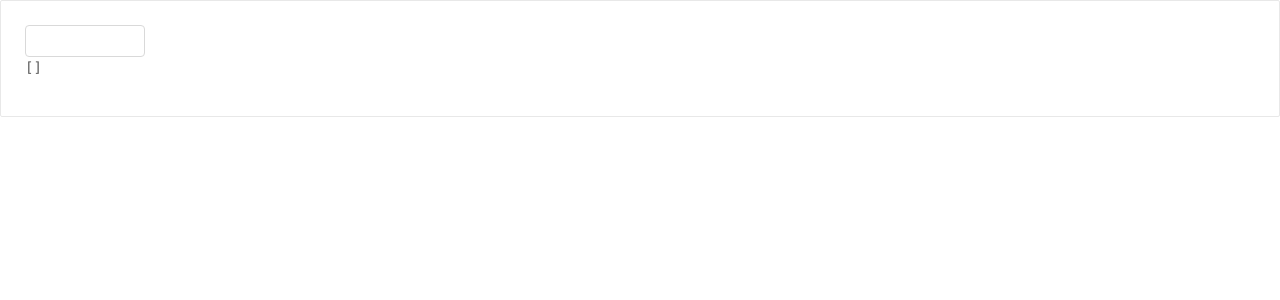
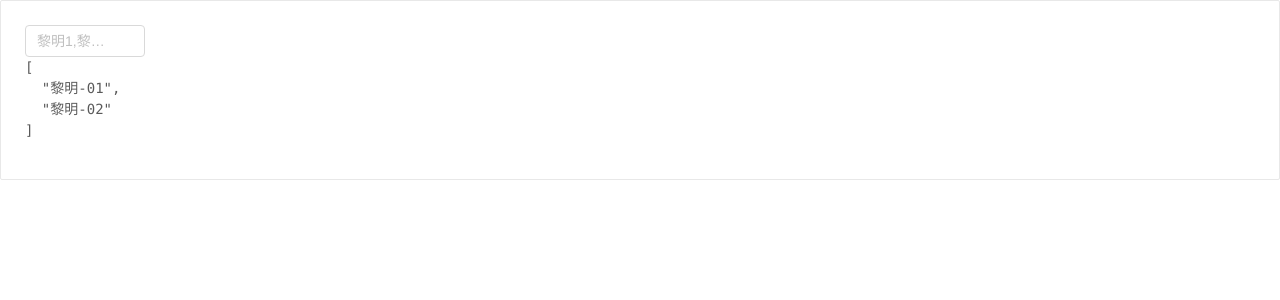
Before and after one commit to jz991724/vue-antd-ts-jun, a Vue app: page / in a window 1280 px wide. Shown: the top 300 px of the page. Built offline with nearby package versions, Linux system fonts and the light colour scheme.

Commit message:
ADD MultipleChoiceBox组件页面

```diff
--- a/src/components/select/MultipleChoiceBox.vue
+++ b/src/components/select/MultipleChoiceBox.vue
@@ -9,11 +9,15 @@
             @focus="isOpen = true"
             class="dropdownInput"
             style="width: 120px">
+    <template slot="placeholder">
+      <div class="text-cut">{{ getCheckedNodeNames }}</div>
+    </template>
+
     <a-icon slot="suffixIcon" :type="isOpen? 'up':'down'"></a-icon>
     <a-card slot="dropdownRender"
             :bodyStyle="{padding:'10px'}">
       <div class="flex">
-        <a-card :body-style="{width:'200px'}" size="small">
+        <a-card :body-style="{width:'200px',maxHeight:'400px',overflow:'auto'}" size="small">
           <!--搜索-->
           <template slot="title">
             <a-input-search style="width: 100%" placeholder="请输入关键字" @change="onSearch"/>
@@ -25,7 +29,8 @@
                   :auto-expand-parent="autoExpandParent"
                   :tree-data="treeData"
                   v-bind="$attrs"
-                  v-model="checkedKeys"
+                  :checkedKeys="checkedKeys"
+                  @check="onCheckTreeNode"
                   @expand="onExpand">
             <template slot="title" slot-scope="{ title }">
               <div v-if="title.includes(searchValue)" class="flex">
@@ -40,12 +45,14 @@
 
         <a-divider type="vertical" style="height:200px;margin:auto 10px;"/>
 
-        <a-card :body-style="{width:'200px'}" size="small">
-          <template v-for="({title,key},index) in getAllTags">
-            <a-tag closable @close="onTagClose(key)" :key="index">
-              {{ title || '' }}
-            </a-tag>
-          </template>
+        <a-card :body-style="{width:'200px',maxHeight:'400px',overflow:'auto'}" size="small">
+          <div style="width:100%;">
+            <template v-for="{title,key} in getAllTags">
+              <a-tag closable @close="onTagClose(key)" :key="key" style="margin:5px;">
+                {{ title || '' }}
+              </a-tag>
+            </template>
+          </div>
         </a-card>
       </div>
 
@@ -90,38 +97,66 @@ export default class MultipleChoiceBox extends Vue {
 
   treeData: any[] = [
     {
-      title: 'parent 1',
-      key: '0-0',
+      title: '四大天王',
+      key: 'root',
       scopedSlots: { title: 'title' },
       children: [
         {
-          title: '张晨成',
-          key: '0-0-0',
+          title: '张学友',
+          key: '张学友',
           children: [
-            { title: 'leaf', key: '0-0-0-0' },
-            { title: 'leaf', key: '0-0-0-1' },
+            { key: '张学友-01', title: '张学友1' },
+            {
+              key: '张学友-02',
+              title: '张学友2',
+              children: [
+                {
+                  key: '张学友-02-01',
+                  title: '张学友2-01',
+                },
+              ],
+            }],
+          scopedSlots: { title: 'title' },
+        },
+        {
+          title: '黎明',
+          key: '黎明',
+          children: [
+            { title: '黎明1', key: '黎明-01' },
+            { title: '黎明2', key: '黎明-02' },
           ],
           scopedSlots: { title: 'title' },
         },
         {
-          title: 'parent 1-1',
-          key: '0-0-1',
-          children: [{ key: '0-0-1-0', title: 'zcvc' }],
+          title: '刘德华',
+          key: '刘德华',
+          children: [{ key: '刘德华-01', title: '刘德华1' }],
           scopedSlots: { title: 'title' },
         },
         {
-          title: 'parent 1-2',
-          key: '0-0-2',
-          children: [{ key: '0-0-2-0', title: 'zcvc111' }, { key: '0-0-2-1', title: 'zcvc221' }],
+          title: '郭富城',
+          key: '郭富城',
+          children: [
+            { key: '郭富城-01', title: '郭富城1' },
+            { key: '郭富城-02', title: '郭富城2' }],
           scopedSlots: { title: 'title' },
         },
       ],
     },
   ];
 
+  // 最后提交的结果
+  result: string[] | number[] | undefined = [];
+
+  get getCheckedNodeNames() {
+    const { allLeaves } = this;
+    const { result } = this;
+    return allLeaves.filter(({ key, title }) => result?.includes(key)).map((node) => node.title).join(',');
+  }
+
   get getAllTags() {
     const checkedKeys = this.checkedKeys || [];
-    return this.allLeaves.filter(({ key }) => checkedKeys.includes(key));
+    return this.allLeaves?.filter(({ key }) => checkedKeys.includes(key));
   }
 
   // 展开事件
@@ -161,17 +196,6 @@ export default class MultipleChoiceBox extends Vue {
     return parentKey;
   }
 
-  getAllParentKeys(key: string | number, treeNodes: TreeNode[] = [], allParents: string[] = []) {
-    // eslint-disable-next-line no-param-reassign
-    treeNodes = treeNodes || this.treeData;
-    const parentKey = this.getParentKey(key, treeNodes);
-    if (parentKey) {
-      allParents.push(parentKey);
-      this.getAllParentKeys(parentKey, treeNodes);
-    }
-    return allParents;
-  }
-
   // 关键字搜索
   onSearch({ target: { value } }: any, treeNodes = this.treeData || []) {
     const expandedKeys = this.treeNodeList?.map((item) => {
@@ -189,6 +213,12 @@ export default class MultipleChoiceBox extends Vue {
     });
   }
 
+  // 选择树节点
+  onCheckTreeNode(checkedKeys = []) {
+    // eslint-disable-next-line max-len
+    this.checkedKeys = [...this.allLeaves].map((item) => item.key).filter((key) => key && checkedKeys.includes(key));
+  }
+
   // 关闭事件
   onBtnClose() {
     this.isOpen = false;
@@ -196,17 +226,18 @@ export default class MultipleChoiceBox extends Vue {
 
   // 确定
   onBtnOk() {
+    this.result = [...this.checkedKeys];
+    this.handleTreeNodeCheck(this.result);
     this.isOpen = false;
   }
 
   // 关闭tag
   onTagClose(removeKey: string | number) {
-    const removeKeys: any[] = this.getAllParentKeys(removeKey, this.treeData);
-    removeKeys.push(removeKey);
-    this.checkedKeys = [...this.checkedKeys.filter((key) => !removeKeys.includes(key))];
+    this.checkedKeys = this.checkedKeys.filter((key) => key !== removeKey);
   }
 
-  mounted() {
+  // 初始化
+  init() {
     const treeNodes = [...this.treeData];
     const { dataList, allLeaves } = this.generateList(treeNodes);
 
@@ -215,19 +246,27 @@ export default class MultipleChoiceBox extends Vue {
       treeNodeList: dataList,
       checkedKeys: this.value,
       expandedKeys: this.value,
+      result: this.value,
       autoExpandParent: true,
     });
   }
 
-  @Emit('check')
-  handleTreeNodeCheck() {
-    return this.checkedKeys;
+  mounted() {
+    this.init();
   }
 
-  @Watch('checkedKeys')
-  handleCheckedKeysChange(newVal: any, oldVal: any) {
-    if (newVal !== oldVal) {
-      this.handleTreeNodeCheck();
+  @Emit('check')
+  // eslint-disable-next-line class-methods-use-this
+  handleTreeNodeCheck(value: string[] | number[] | undefined) {
+    return value;
+  }
+
+  @Watch('isOpen', { immediate: true })
+  handleIsOpenChange(newVal: boolean, oldVal: boolean) {
+    if (newVal !== oldVal && newVal) {
+      // 重新初始化
+      // Object.assign(this.$data, this.$options.data());
+      this.init();
     }
   }
 }
--- a/src/views/Main.vue
+++ b/src/views/Main.vue
@@ -15,7 +15,7 @@ import MultipleChoiceBox from '@/components/select/MultipleChoiceBox.vue';
   components: { MultipleChoiceBox },
 })
 export default class Main extends Vue {
-test=[];
+test=['黎明-01', '黎明-02'];
 }
 </script>
 
```
